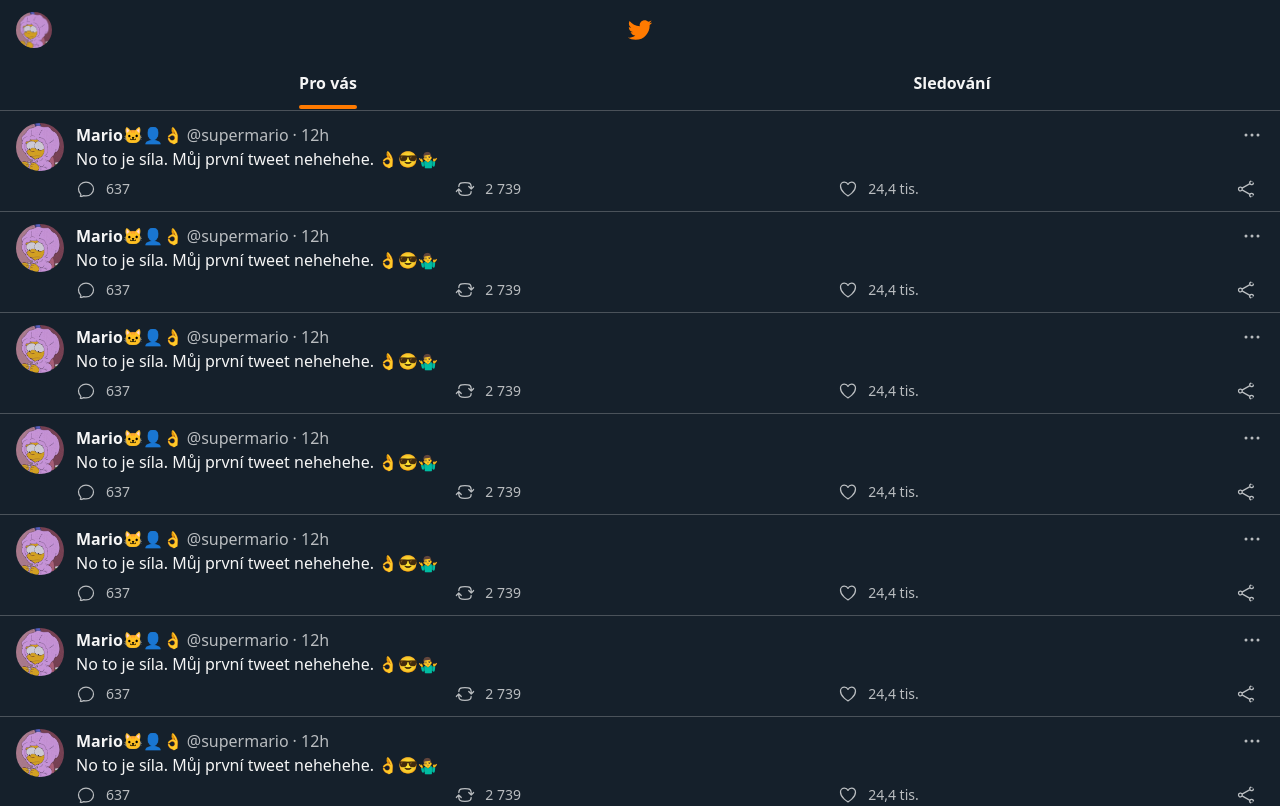
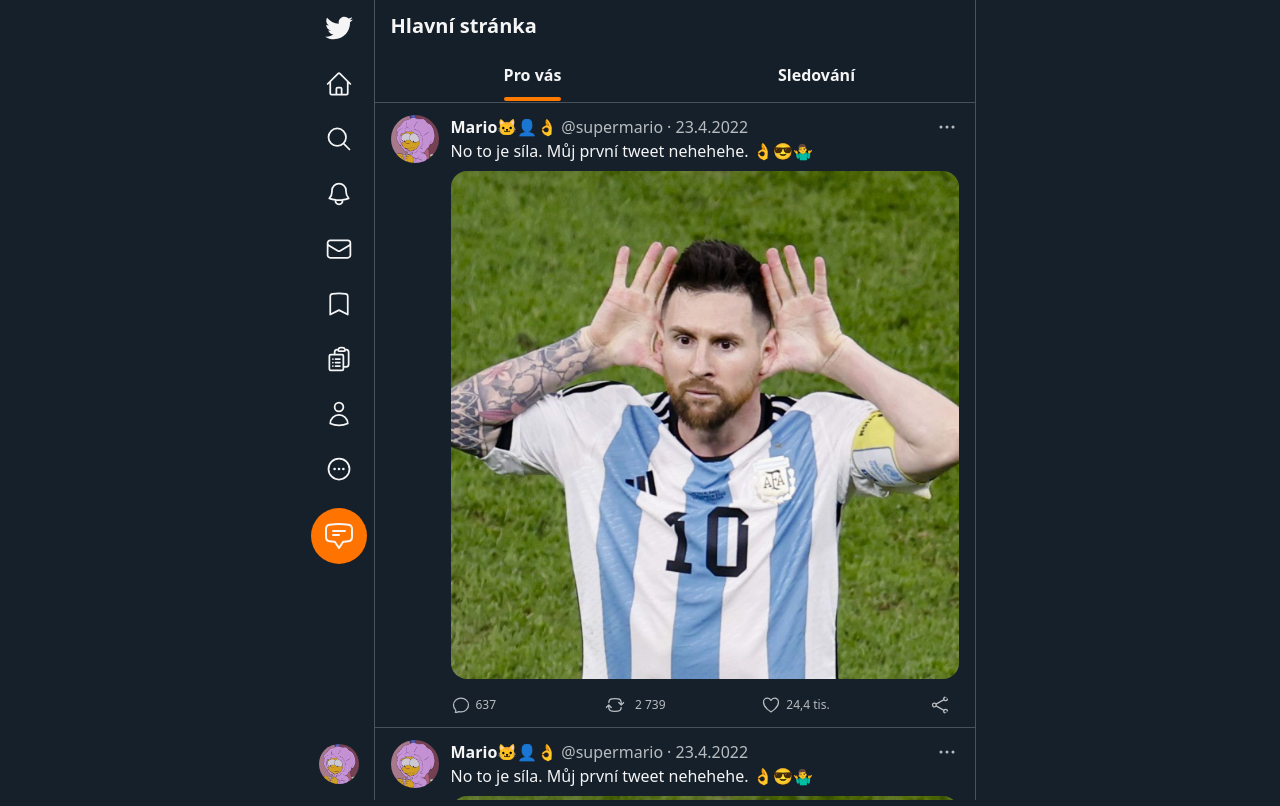
Before and after one commit to Mayooo31/twitter, a React (Vite) app in the folder client/: page / in a window 1280 px wide. Shown: the top 806 px of the page. Built offline with nearby package versions, Linux system fonts and the light colour scheme; a web font is replaced by a local one.

Commit message:
navigation panel - responsive mobile and tablet done

```diff
--- a/client/src/components/Main.tsx
+++ b/client/src/components/Main.tsx
@@ -1,10 +1,17 @@
-import React from "react";
+// Components
 import Navbar from "./Navbar";
+import NavigationPanel from "./NavigationPanel";
 import Tweet from "./Tweet";
+
+// Css and styles
+import "../index.css";
+import styles from "../styles";
 
 const Main = () => {
   return (
-    <div>
+    <div className="mb-[52px] xs:mb-0 ss:flex ss:justify-center">
+      <NavigationPanel />
+      <div className={`sb ss:overflow-auto ss:h-screen ${styles.borderRight}`}>
         <Navbar />
         <Tweet />
         <Tweet />
@@ -16,6 +23,7 @@
         <Tweet />
         <Tweet />
       </div>
+    </div>
   );
 };
 
--- a/client/src/components/Navbar.tsx
+++ b/client/src/components/Navbar.tsx
@@ -1,19 +1,24 @@
+// css and styles
 import photo1 from "../assets/photo1.jpg";
+import styles from "../styles";
 
 const Navbar = () => {
   const theme: string = "rgb(255, 122, 0)";
 
   return (
-    <div className="sticky top-0 left-0 w-full px-4 pt-3 border-b-[#d2d2d248] bg-[#15202bed] border-b-[1px] border-solid pb-[1px]">
+    <div
+      className={`sticky top-0 left-0 xs:left-[70px] w-full xs:w-[calc(100%-70px)] ss:w-full px-4 pt-3 bg-[#15202bed] pb-[1px] ${styles.borderBottom} max-w-[600px]`}
+    >
       <div className="flex items-center pb-2">
-        <div className="w-[calc(50%-14px)]">
+        <h1 className="hidden xs:block text-xl font-bold">Hlavní stránka</h1>
+        <div className="w-[calc(50%-14px)] xs:hidden">
           <img className="w-9 h-9 rounded-full" src={photo1} />
         </div>
         <svg
           xmlns="http://www.w3.org/2000/svg"
           viewBox="0 0 30 30"
           fill={theme}
-          className="w-7 h-7"
+          className="w-7 h-7 xs:hidden"
         >
           {" "}
           <path d="M28,6.937c-0.957,0.425-1.985,0.711-3.064,0.84c1.102-0.66,1.947-1.705,2.345-2.951c-1.03,0.611-2.172,1.055-3.388,1.295 c-0.973-1.037-2.359-1.685-3.893-1.685c-2.946,0-5.334,2.389-5.334,5.334c0,0.418,0.048,0.826,0.138,1.215 c-4.433-0.222-8.363-2.346-10.995-5.574C3.351,6.199,3.088,7.115,3.088,8.094c0,1.85,0.941,3.483,2.372,4.439 c-0.874-0.028-1.697-0.268-2.416-0.667c0,0.023,0,0.044,0,0.067c0,2.585,1.838,4.741,4.279,5.23 c-0.447,0.122-0.919,0.187-1.406,0.187c-0.343,0-0.678-0.034-1.003-0.095c0.679,2.119,2.649,3.662,4.983,3.705 c-1.825,1.431-4.125,2.284-6.625,2.284c-0.43,0-0.855-0.025-1.273-0.075c2.361,1.513,5.164,2.396,8.177,2.396 c9.812,0,15.176-8.128,15.176-15.177c0-0.231-0.005-0.461-0.015-0.69C26.38,8.945,27.285,8.006,28,6.937z" />
--- /dev/null
+++ b/client/src/components/NavigationPanel.tsx
@@ -0,0 +1,72 @@
+import React from "react";
+
+import photo from "../assets/photo1.jpg";
+
+// Icons
+import {
+  HomeIcon as HomeIconSelected,
+  MagnifyingGlassIcon as MagnifyingGlassIconSelected,
+  BellIcon as BellIconSelected,
+  EnvelopeIcon as EnvelopeIconSelected,
+} from "@heroicons/react/24/solid";
+import {
+  HomeIcon,
+  MagnifyingGlassIcon,
+  BellIcon,
+  EnvelopeIcon,
+  ClipboardDocumentListIcon,
+  BookmarkIcon,
+  UserIcon,
+  EllipsisHorizontalCircleIcon,
+  ChatBubbleBottomCenterTextIcon,
+} from "@heroicons/react/24/outline";
+
+const NavigationPanel = () => {
+  return (
+    <div
+      className={`bg-[#15202b] z-50 fixed bottom-0 left-0 xs:h-full w-full xs:w-[70px] flex xs:flex-col justify-around xs:justify-start items-center border-t-[#d2d2d248] border-t-[1px] border-solid xs:border-t-[0px] xs:border-r-[1px] xs:border-r-[#d2d2d248] ss:static ss:h-screen`}
+    >
+      <button className="hidden xs:grid place-items-center w-full">
+        <svg
+          xmlns="http://www.w3.org/2000/svg"
+          viewBox="0 0 30 30"
+          fill="whitesmoke"
+          className="w-8 h-8 my-3"
+        >
+          {" "}
+          <path d="M28,6.937c-0.957,0.425-1.985,0.711-3.064,0.84c1.102-0.66,1.947-1.705,2.345-2.951c-1.03,0.611-2.172,1.055-3.388,1.295 c-0.973-1.037-2.359-1.685-3.893-1.685c-2.946,0-5.334,2.389-5.334,5.334c0,0.418,0.048,0.826,0.138,1.215 c-4.433-0.222-8.363-2.346-10.995-5.574C3.351,6.199,3.088,7.115,3.088,8.094c0,1.85,0.941,3.483,2.372,4.439 c-0.874-0.028-1.697-0.268-2.416-0.667c0,0.023,0,0.044,0,0.067c0,2.585,1.838,4.741,4.279,5.23 c-0.447,0.122-0.919,0.187-1.406,0.187c-0.343,0-0.678-0.034-1.003-0.095c0.679,2.119,2.649,3.662,4.983,3.705 c-1.825,1.431-4.125,2.284-6.625,2.284c-0.43,0-0.855-0.025-1.273-0.075c2.361,1.513,5.164,2.396,8.177,2.396 c9.812,0,15.176-8.128,15.176-15.177c0-0.231-0.005-0.461-0.015-0.69C26.38,8.945,27.285,8.006,28,6.937z" />
+        </svg>
+      </button>
+      <button className="h-full xs:h-[55px] w-[25%] xs:w-full py-3 xs:py-0 center grid place-items-center">
+        <HomeIcon className="w-7 h-7" />
+      </button>
+      <button className="h-full xs:h-[55px] w-[25%] xs:w-full py-3 xs:py-0 center grid place-items-center">
+        <MagnifyingGlassIcon className="w-7 h-7" />
+      </button>
+      <button className="h-full xs:h-[55px] w-[25%] xs:w-full py-3 xs:py-0 center grid place-items-center">
+        <BellIcon className="w-7 h-7" />
+      </button>
+      <button className="h-full xs:h-[55px] w-[25%] xs:w-full py-3 xs:py-0 center grid place-items-center">
+        <EnvelopeIcon className="w-7 h-7" />
+      </button>
+      <button className="hidden  xs:h-[55px] xs:w-full xs:py-0 center xs:grid place-items-center">
+        <BookmarkIcon className="w-7 h-7" />
+      </button>
+      <button className="hidden  xs:h-[55px] xs:w-full xs:py-0 center xs:grid place-items-center">
+        <ClipboardDocumentListIcon className="w-7 h-7" />
+      </button>
+      <button className="hidden  xs:h-[55px] xs:w-full xs:py-0 center xs:grid place-items-center">
+        <UserIcon className="w-7 h-7" />
+      </button>
+      <button className="hidden  xs:h-[55px] xs:w-full xs:py-0 center xs:grid place-items-center">
+        <EllipsisHorizontalCircleIcon className="w-7 h-7" />
+      </button>
+      <div className="absolute xs:static bottom-16 right-3 xs:mt-3 bg-[#ff7300] p-3 rounded-full">
+        <ChatBubbleBottomCenterTextIcon className="w-8 h-8" />
+      </div>
+      <img className="hidden xs:block w-10 h-10 rounded-full mt-auto mb-4" src={photo} />
+    </div>
+  );
+};
+
+export default NavigationPanel;
--- a/client/src/components/Tweet.tsx
+++ b/client/src/components/Tweet.tsx
@@ -1,13 +1,13 @@
 import React, { useEffect, useRef, useState } from "react";
+
+// components
+import TweetButtons from "./TweetButtons";
+
+// css and styles
 import photo from "../assets/photo1.jpg";
-import {
-  EllipsisHorizontalIcon,
-  ChatBubbleOvalLeftIcon,
-  ArrowPathRoundedSquareIcon,
-  HeartIcon,
-  ShareIcon,
-} from "@heroicons/react/24/outline";
-import TweetButtons from "./TweetButtons";
+import photo2 from "../assets/messi.jpg";
+import styles from "../styles";
+import { EllipsisHorizontalIcon } from "@heroicons/react/24/outline";
 
 const Tweet = () => {
   const [nickWidth, setNickWidth] = useState<number>();
@@ -16,14 +16,16 @@
   const containerRef = useRef<HTMLDivElement>();
   const nickRef = useRef<HTMLSpanElement>();
   const usernameRef = useRef<HTMLSpanElement>();
+  const dateRef = useRef<HTMLSpanElement>();
 
   // shrink spans (nick and username) if its no space...
   useEffect(() => {
     const contWidth = +containerRef.current?.offsetWidth!;
     const nickWidth = +nickRef.current?.offsetWidth!;
     const usernameWidth = +usernameRef.current?.offsetWidth!;
+    const dateRefWidth = +dateRef.current?.offsetWidth!;
 
-    const maxPossibleWidth = nickWidth + usernameWidth + 70;
+    const maxPossibleWidth = nickWidth + usernameWidth + dateRefWidth + 38;
     const gapWidth = maxPossibleWidth - contWidth;
 
     if (gapWidth > 0) {
@@ -33,7 +35,9 @@
   }, [containerRef.current?.offsetWidth]);
 
   return (
-    <div className="px-4 pt-3 pb-1 flex gap-3 border-b-[#d2d2d248] border-b-[1px] border-solid">
+    <div
+      className={`px-4 pt-3 pb-1 flex gap-3 ${styles.borderBottom} xs:ml-[70px] ss:ml-0 max-w-[600px]`}
+    >
       <div className="shrink-0">
         <img className="w-12 h-12 rounded-full" src={photo} />
       </div>
@@ -56,16 +60,18 @@
           >
             @supermario
           </span>
-          <span className="font-normal text-grayish whitespace-nowrap w-[33px]">
-            · 12h
+          <span
+            ref={dateRef as React.RefObject<HTMLSpanElement>}
+            className="font-normal text-grayish whitespace-nowrap"
+          >
+            · 23.4.2022
           </span>
           <EllipsisHorizontalIcon className="h-6 w-6 ml-auto cursor-pointer text-grayish hover:text-[#3597ff]" />
         </div>
-        <div>
-          <span className="font-normal">
-            No to je síla. Můj první tweet nehehehe. 👌😎🤷‍♂️
-          </span>
-        </div>
+        <span className="font-normal">
+          No to je síla. Můj první tweet nehehehe. 👌😎🤷‍♂️
+        </span>
+        <img src={photo2} className="my-2 rounded-2xl" />
         <TweetButtons />
       </div>
     </div>
--- a/client/src/components/TweetButtons.tsx
+++ b/client/src/components/TweetButtons.tsx
@@ -1,5 +1,6 @@
 import React from "react";
 
+// css and styles
 import {
   ArrowPathRoundedSquareIcon,
   ChatBubbleOvalLeftIcon,
@@ -10,21 +11,27 @@
 const TweetButtons = () => {
   return (
     <div className="flex justify-between">
-      <div className="relative left-[-8px] group flex gap-[2px] items-center cursor-pointer text-grayish hover:text-[#3597ff]">
+      <button className="relative left-[-8px] group flex gap-[2px] items-center cursor-pointer text-grayish hover:text-[#3597ff]">
         <ChatBubbleOvalLeftIcon className="h-8 xxs:h-9 w-8 xxs:w-9 ml-auto group-hover:bg-[#2c8df41c] rounded-full p-2" />
-        <span className="whitespace-nowrap font-normal text-sm">637</span>
-      </div>
-      <div className="group flex gap-[2px] items-center cursor-pointer text-grayish hover:text-[#32ab2a]">
+        <span className="whitespace-nowrap font-normal text-xs relative left-[-5px]">
+          637
+        </span>
+      </button>
+      <button className="group flex gap-[2px] items-center cursor-pointer text-grayish hover:text-[#32ab2a]">
         <ArrowPathRoundedSquareIcon className="h-8 xxs:h-9 w-8 xxs:w-9 ml-auto group-hover:bg-[#3ec0351d] rounded-full p-2" />
-        <span className="whitespace-nowrap font-normal text-sm">2 739</span>
-      </div>
-      <div className="group flex gap-[2px] items-center cursor-pointer text-grayish hover:text-[#F91880]">
+        <span className="whitespace-nowrap font-normal text-xs relative left-[-5px] xxs:left-0">
+          2 739
+        </span>
+      </button>
+      <button className="group flex gap-[2px] items-center cursor-pointer text-grayish hover:text-[#F91880]">
         <HeartIcon className="h-8 xxs:h-9 w-8 xxs:w-9 ml-auto group-hover:bg-[#f918812c] rounded-full p-2" />
-        <span className="whitespace-nowrap font-normal text-sm">24,4 tis.</span>
-      </div>
-      <div className="group hidden xxs:block cursor-pointer text-grayish hover:text-[#3597ff]">
+        <span className="whitespace-nowrap font-normal text-xs relative left-[-5px]">
+          24,4 tis.
+        </span>
+      </button>
+      <button className="group hidden xxs:block cursor-pointer text-grayish hover:text-[#3597ff]">
         <ShareIcon className="h-8 xxs:h-9 w-8 xxs:w-9 ml-auto group-hover:bg-[#2c8df41c] rounded-full p-2" />
-      </div>
+      </button>
     </div>
   );
 };
--- a/client/src/index.css
+++ b/client/src/index.css
@@ -15,5 +15,16 @@
   background-color: #15202b;
   font-weight: 500;
   color: whitesmoke;
-  /* font-family: "Chillax", sans-serif; */
 }
+
+.sb::-webkit-scrollbar {
+  width: 2px;
+  height: 15px;
+  background-color: transparent;
+}
+
+.sb::-webkit-scrollbar-thumb {
+  border-radius: 6px;
+  box-shadow: inset 0 0 6px rgba(0, 0, 0, 0.5);
+  background-color: rgb(255, 122, 0);
+}
--- a/client/src/pages/Home.tsx
+++ b/client/src/pages/Home.tsx
@@ -3,7 +3,7 @@
 
 const Home = () => {
   return (
-    <div>
+    <div className="h-screen w-full m-auto">
       <Main />
     </div>
   );
--- /dev/null
+++ b/client/src/styles.ts
@@ -0,0 +1,8 @@
+const styles = {
+  borderBottom: "border-b-[#d2d2d248] border-b-[1px] border-solid",
+  borderTop: "border-t-[#d2d2d248] border-t-[1px] border-solid",
+  borderRight: "border-r-[#d2d2d248] border-r-[1px] border-solid",
+  borderLeft: "border-l-[#d2d2d248] border-l-[1px] border-solid",
+};
+
+export default styles;
--- a/client/tailwind.config.cjs
+++ b/client/tailwind.config.cjs
@@ -11,8 +11,8 @@
     },
     screens: {
       xxs: "350px",
-      xs: "480px",
-      ss: "620px",
+      xs: "500px",
+      ss: "600px",
       sm: "768px",
       md: "1060px",
       lg: "1200px",
```
Also changed, not shown: client/src/assets/messi.jpg (added). Lines whose indentation alone changed are shown as unchanged.
